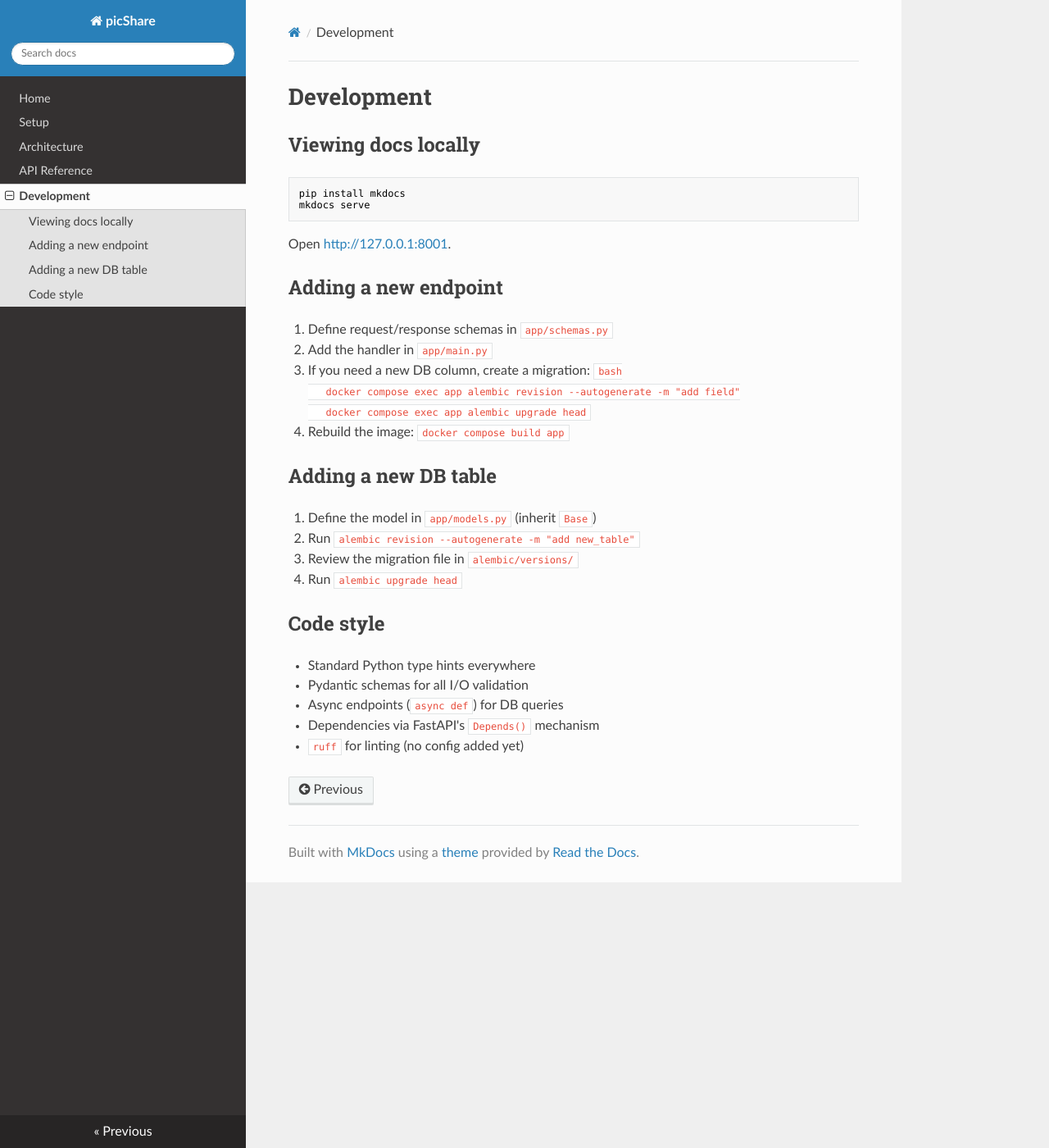
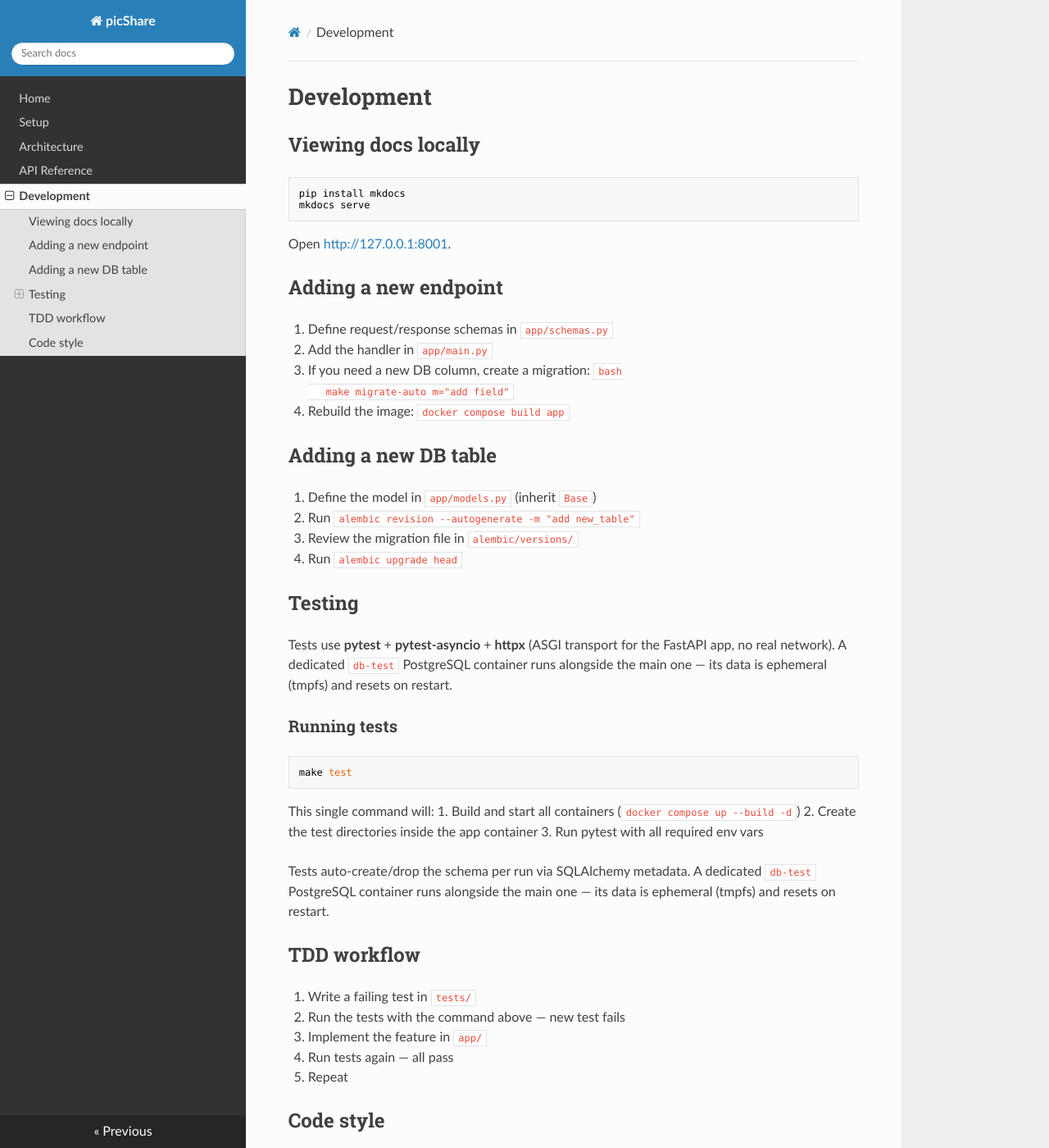
Before and after one commit to ol-eg/picShare, an MkDocs documentation site: the page built from docs/dev.md, in a window 1280 px wide and 1400 px high. Shown: the whole window at 82% size. Built offline with MkDocs 1.6.1, drawn with Linux system fonts in a browser that asks for light colours; nearby versions of some CDN libraries.

Commit message:
Add pytest-based TDD workflow with Makefile
- tests/ directory with conftest.py + test_auth.py + test_images.py (13 tests)
- pyproject.toml with pytest config and warning filters
- Makefile with up, test, migrate, migrate-auto targets
- db-test service in docker-compose.yml (tmpfs, ephemeral)
- Update all docs (index, setup, dev) and AGENTS.md to reference make
- Pin bcrypt==4.1.3 for passlib compatibility

````diff
--- a/docs/dev.md
+++ b/docs/dev.md
@@ -15,8 +15,7 @@ Open [http://127.0.0.1:8001](http://127.0.0.1:8001).
 2. Add the handler in `app/main.py`
 3. If you need a new DB column, create a migration:
    ```bash
-   docker compose exec app alembic revision --autogenerate -m "add field"
-   docker compose exec app alembic upgrade head
+   make migrate-auto m="add field"
    ```
 4. Rebuild the image: `docker compose build app`
 
@@ -27,6 +26,35 @@ Open [http://127.0.0.1:8001](http://127.0.0.1:8001).
 3. Review the migration file in `alembic/versions/`
 4. Run `alembic upgrade head`
 
+## Testing
+
+Tests use **pytest** + **pytest-asyncio** + **httpx** (ASGI transport for the
+FastAPI app, no real network). A dedicated `db-test` PostgreSQL container runs
+alongside the main one — its data is ephemeral (tmpfs) and resets on restart.
+
+### Running tests
+
+```bash
+make test
+```
+
+This single command will:
+1. Build and start all containers (`docker compose up --build -d`)
+2. Create the test directories inside the app container
+3. Run pytest with all required env vars
+
+Tests auto-create/drop the schema per run via SQLAlchemy metadata. A dedicated
+`db-test` PostgreSQL container runs alongside the main one — its data is
+ephemeral (tmpfs) and resets on restart.
+
+## TDD workflow
+
+1. Write a failing test in `tests/`
+2. Run the tests with the command above — new test fails
+3. Implement the feature in `app/`
+4. Run tests again — all pass
+5. Repeat
+
 ## Code style
 
 - Standard Python type hints everywhere
````
Also changed, not shown: AGENTS.md (+12 -2 lines), docker-compose.yml (+10 -0 lines), docs/index.md (+7 -0 lines), docs/setup.md (+3 -0 lines), pyproject.toml (added, +9 -0 lines), requirements.txt (+7 -0 lines), 5 other files.
